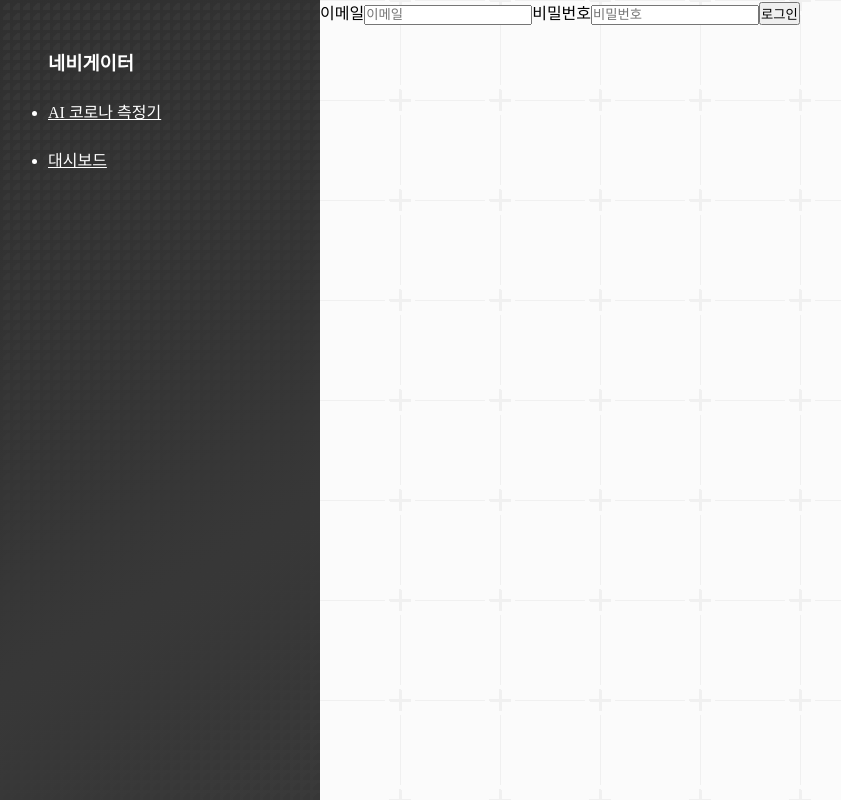
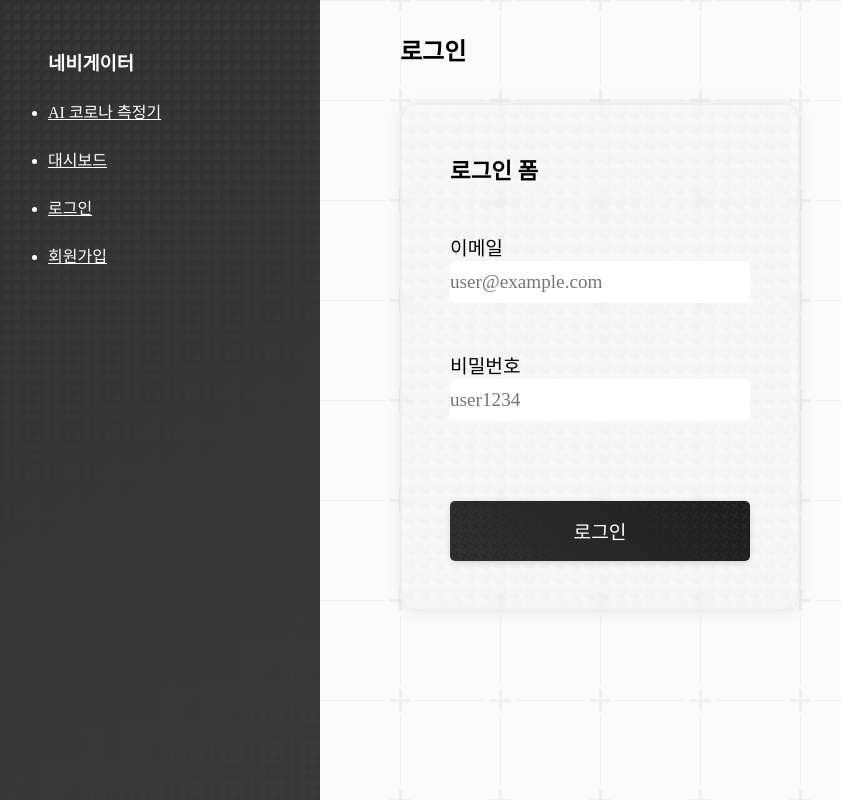
Before and after one commit to naruteride/AI-covid-19-tester, a Next.js app: page /sign/in in a window 1280 px wide. Shown: the whole page, without its empty margins (0-841 px from the left). Built offline with nearby package versions, Linux system fonts and the light colour scheme; no server answers.

Commit message:
Create style of Sign page

```diff
--- a/src/app/components/Navigator.tsx
+++ b/src/app/components/Navigator.tsx
@@ -1,20 +1,37 @@
 // 'use client'
 import Link from 'next/link';
 import "./Navigator.css";
+import { useRecoilValue } from 'recoil';
+import { userState } from '@/app/components/Auth';
 
 export default function Navigator(): React.ReactElement {
+    const user = useRecoilValue(userState)
+
     return <>
         <nav>
             <h3>
                 네비게이터
             </h3>
             <ul>
-                <Link href="./#uploader">
+                <Link href="/#uploader">
                     <li>AI 코로나 측정기</li>
                 </Link>
-                <Link href="./#dashboard">
+                <Link href="/#dashboard">
                     <li>대시보드</li>
                 </Link>
+                {user ? <>
+                    <Link href="/sign/out">
+                        <li>로그아웃</li>
+                    </Link>
+                </> : <>
+                    <Link href="/sign/in">
+                        <li>로그인</li>
+                    </Link>
+                    <Link href="/sign/up">
+                        <li>회원가입</li>
+                    </Link>
+                </>}
+
             </ul>
         </nav>
     </>
--- a/src/app/globals.css
+++ b/src/app/globals.css
@@ -73,6 +73,13 @@ nav {
 
 main {
     grid-area: main;
+    display: flex;
+    flex-direction: column;
+    justify-content: space-between;
+    align-items: stretch;
+    margin: 0 auto;
+    width: 50rem;
+    padding: 2rem 0;
 }
 
 main>section {
--- /dev/null
+++ b/src/app/sign/[id]/Sign.module.css
@@ -0,0 +1,66 @@
+.form {
+    width: 25rem;
+    padding: 3rem;
+    font-size: 1.2rem;
+    display: flex;
+    flex-direction: column;
+    align-items: stretch;
+    gap: 3rem;
+    border-radius: 1rem;
+    background-image:
+        linear-gradient(20deg, transparent 20%, rgba(0, 0, 0, 0.02) 20%, transparent),
+        linear-gradient(-60deg, transparent 20%, rgba(0, 0, 0, 0.02) 20%, transparent);
+    background-size:
+        15px 15px,
+        15px 15px;
+
+    box-shadow: 0 0.1rem 1rem -0.1rem rgba(0, 0, 0, 0.1);
+    border: 2px solid #eeeeee;
+    backdrop-filter: blur(3px);
+}
+
+.form label {
+    display: flex;
+    flex-direction: column;
+    align-items: stretch;
+}
+
+.form input {
+    font-size: 1.2rem;
+    border: 0;
+    line-height: 2.2;
+    border-radius: 5px;
+    transition: 0.1s;
+}
+
+.form input:hover,
+.form input:focus {
+    transform: scale(1.01);
+}
+
+.submit {
+    margin-top: 2rem;
+    border: 0;
+    padding: 1rem;
+    cursor: pointer;
+    border-radius: 5px;
+    font-size: 1.2rem;
+    background:
+        linear-gradient(30deg, transparent 45%, #272727 0, #272727 55%, transparent 0),
+        linear-gradient(-60deg, transparent 45%, #272727 0, #272727 55%, transparent 0),
+        linear-gradient(45deg, rgb(50, 50, 50), rgb(27, 27, 27));
+    background-size:
+        10px 10px,
+        10px 10px,
+        auto;
+    /* border: 3px solid #fff; */
+    color: #fff;
+    box-shadow: 0 0.1rem 0.5rem -0.1rem rgba(0, 0, 0, 0.2);
+    transition: 0.2s;
+}
+
+.submit:hover,
+.submit:focus {
+    transform: scale(1.02);
+    box-shadow: 0 0.1rem 0.6rem -0.09rem rgba(0, 0, 0, 0.5);
+}
--- a/src/app/sign/[id]/page.tsx
+++ b/src/app/sign/[id]/page.tsx
@@ -1,114 +1,139 @@
-// 'use client';
+'use client';
 // 파이어베이스
 import {
     getAuth,
     signInWithEmailAndPassword,
     createUserWithEmailAndPassword,
     signOut
-} from "firebase/auth";
+} from 'firebase/auth';
 // 넥스트
 import { useRouter } from 'next/navigation';
 // 리엑트
-import { useRef } from "react";
+import { useRef } from 'react';
 // 로컬 컴포넌트
 import app from '@/app/components/Firebase';
+import styles from './Sign.module.css'
 
 
-export default function SignIn({ params }: { params: { id: string } }): React.ReactElement {
+export default function Sign({ params }: { params: { id: string } }): React.ReactElement {
     const auth = getAuth(app);
     const Router = useRouter();
+    const inputEmailRef = useRef<HTMLInputElement>(null);
+    const inputPasswordRef = useRef<HTMLInputElement>(null);
+    const inputPasswordCheckRef = useRef<HTMLInputElement>(null);
+    let submitText: string = params.id;
 
-    if (params.id === 'out') {
-        // 로그아웃
-        signOut(auth).then(() => {
+    if (params.id === 'in') {   // 로그인
+        submitText = '로그인';
+    } else if (params.id === 'up') {    // 회원가입
+        submitText = '회원가입';
+    } else if (params.id === 'out') {   // 로그아웃
+        submitText = '로그아웃';
+        signOut(auth)
+            .then(() => {
                 // 로그아웃 성공
+                console.log('로그아웃 성공');
                 Router.push('/sign/in');
-        }).catch((error) => {
+            })
+            .catch((error) => {
                 // 로그아웃 실패
-            console.log("로그아웃 실패");
+                console.log('로그아웃 실패');
                 console.log(error);
             });
-    } else if (params.id !== 'in' && params.id !== 'up') {
-        Router.replace(`/sign/in`);
+        } else {
+            // path가 in, up, out 중 하나가 아니라면, in으로 보내버림
+            Router.replace('/sign/in');
     }
 
-    const inputEmailRef = useRef<HTMLInputElement>(null);
-    const inputPasswordRef = useRef<HTMLInputElement>(null);
 
     // 서브밋 버튼 누르면 발동
-    const handleSignIn = async () => {
-        if (
-            inputEmailRef.current?.value !== undefined &&
-            inputPasswordRef.current?.value !== undefined
-        ) {
-            if (params.id === 'in') {
-                // 로그인
-                await signInWithEmailAndPassword(auth, inputEmailRef.current.value, inputPasswordRef.current.value)
-                    .then((userCredential) => {
-                        // 로그인 성공
-                        // const user = userCredential.user;
-                    })
-                    .catch((error) => {
-                        // 로그인 실패
-                        console.log("ERROR! *************************");
-                        console.log(`errorCode: ${error.code}`);
-                        console.log(`errorMessage: ${error.message}`);
-                    });
+    const handleSubmit = async (event: any) => {
+        event.preventDefault(); // form의 action을 막음
+        const email = inputEmailRef.current?.value;
+        const password = inputPasswordRef.current?.value;
 
-            } else if (params.id === 'up') {
-                // 회원가입
-                await createUserWithEmailAndPassword(auth, inputEmailRef.current.value, inputPasswordRef.current.value)
-                    .then((userCredential) => {
-                        // 회원가입 성공
-                        // const user = userCredential.user;
-                    })
-                    .catch((error) => {
-                        // 회원가입 실패
-                        console.log("ERROR! *************************");
-                        console.log(`errorCode: ${error.code}`);
-                        console.log(`errorMessage: ${error.message}`);
-                    });
+        if (email && password) {
+            try {
+                if (params.id === 'in') {   // 로그인
+                    await signInWithEmailAndPassword(auth, email, password);
+                    console.log('로그인 성공');
+
+                } else if (params.id === 'up') {    // 회원가입
+                    const passwordCheck = inputPasswordCheckRef.current?.value;
+                    if (password === passwordCheck) {   // 비밀번호와 비밀번호 확인이 일치하는지 검사
+                        // 일치함
+                        await createUserWithEmailAndPassword(auth, email, password);
+                        console.log('회원가입 성공');
                     } else {
-                console.log('로그인 과정에서 에러 발생!');
-                console.log('에러 코드: 1');
+                        // 일치하지 않음
+                        console.log('비밀번호와 비밀번호 확인이 일치하지 않습니다.');
+                    }
+                } else if (params.id === 'out') {   // 로그아웃
+                    // 로그아웃 페이지에서 로딩이 다 끝나기 전에 서브밋 버튼을 누름
+                    console.log('로그아웃 중입니다. 조금만 기다려주세요!');
                 }
 
+                if (auth.currentUser) {
                     // 로그인 or 회원가입 이후 처리
-            if (auth.currentUser) {
                     Router.replace(`/`);
                 }
+            } catch (error) {
+                console.error('Sign 에러 발생:', error);
+            }
         } else {
-            console.log("이메일 혹은 비밀번호를 입력해주세요.");
+            console.log('이메일 혹은 비밀번호를 입력해주세요.');
         }
     }
 
 
     return <>
         <main>
-            <label htmlFor="email">
-                이메일
-                <input
-                    type="text"
-                    id="email"
-                    name="email"
-                    placeholder="이메일"
-                    ref={inputEmailRef}
-                />
-            </label>
-            <label htmlFor="password">
-                비밀번호
-                <input
-                    type="password"
-                    id="password"
-                    name="password"
-                    placeholder="비밀번호"
-                    ref={inputPasswordRef}
-                />
-            </label>
-
-            <button onClick={handleSignIn} type="submit">
-                {params.id === 'in' ? '로그인' : '회원가입'}
+            <section>
+                <h1>{submitText}</h1>
+                <br /><br />
+                <form onSubmit={handleSubmit} className={styles.form}>
+                    <h3>{submitText} 폼</h3>
+                    <InputLabel type={'email'} placeholder={'user@example.com'} reference={inputEmailRef} />
+                    <InputLabel type={'password'} placeholder={'user1234'} reference={inputPasswordRef} />
+                    {
+                        params.id === 'up'
+                            ? <InputLabel type={'password-check'} placeholder={'user1234'} reference={inputPasswordCheckRef} />
+                            : ''
+                    }
+                    <button type='submit' className={styles.submit}>
+                        {submitText}
                     </button>
+                </form>
+            </section>
         </main>
     </>
 }
+
+function InputLabel({ type, placeholder, reference }: { type: string, placeholder: string, reference: React.Ref<HTMLInputElement> }) {
+    const korean: {
+        'email': string;
+        'password': string;
+        'password-check': string;
+        [key: string]: string;
+    } = {
+        'email': '이메일',
+        'password': '비밀번호',
+        'password-check': '비밀번호 확인'
+    }
+    return <>
+        <label htmlFor={type}>
+            {korean[type]}
+            <input
+                type={
+                    type === 'password-check'
+                        ? 'password'
+                        : type
+                }
+                id={type}
+                name={type}
+                placeholder={placeholder}
+                ref={reference}
+            />
+        </label>
+    </>
+}
```
Also changed, not shown: src/app/main/page.module.css (+1 -11 lines). Lines whose indentation alone changed are shown as unchanged.
